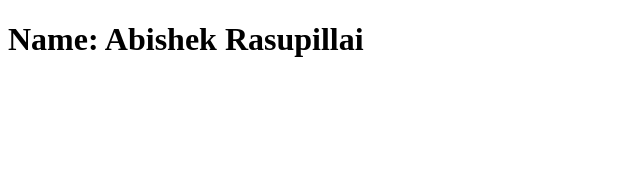
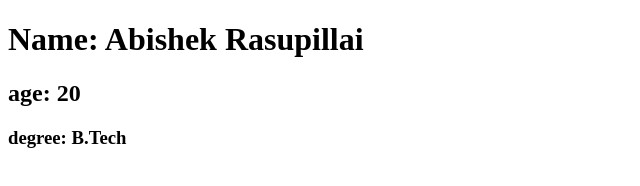
Before and after one commit to Abishek110604/Firsttry, a plain HTML site: page index.html in a window 1280 px wide. Shown: the whole page, without its empty margins (0-640 px from the left). Drawn offline with Linux system fonts and the light colour scheme.

```diff
--- a/index.html
+++ b/index.html
@@ -7,6 +7,8 @@
 </head>
 <body>
     <h1>Name: Abishek Rasupillai</h1>
+    <h2>age: 20</h2>
+    <h3>degree: B.Tech</h3>
 
 </body>
 </html>
```
